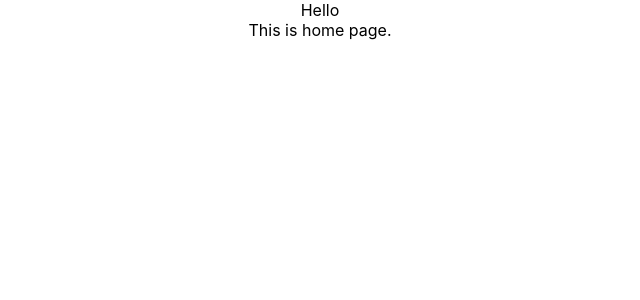
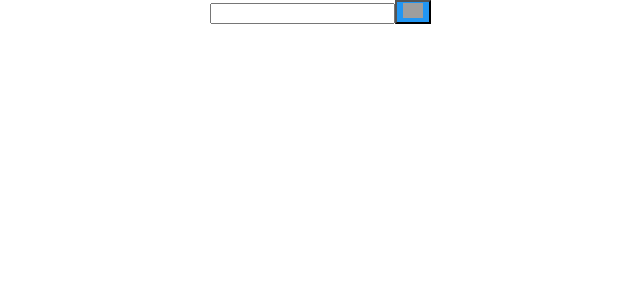
Before and after one commit to Akshaya-vc/weather-app-frontend, a React (Create React App) app: page / in a window 1280 px wide. Shown: the top 300 px of the page, without its empty margins (320-960 px from the left). Built offline with nearby package versions, Linux system fonts and the light colour scheme; grey boxes are pictures that could not be loaded; the HTML template or start-up script is replaced by a standard one.

Commit message:
add: search bar

```diff
--- a/src/App.js
+++ b/src/App.js
@@ -5,7 +5,6 @@ import { Route, Routes } from "react-router-dom";
 function App() {
   return (
     <div className="App">
-      Hello
       <Routes>
         <Route path="/" element={<Home />} />
       </Routes>
--- /dev/null
+++ b/src/pages/Home/Home.page.css
@@ -0,0 +1,9 @@
+.search-input{
+
+}
+.search-btn {
+  background-color: #2196f3;
+}
+.search-btn-icon {
+  width: 20px;
+}
--- a/src/pages/Home/Home.page.jsx
+++ b/src/pages/Home/Home.page.jsx
@@ -1,7 +1,38 @@
-import React from "react";
+import React, { useState } from "react";
+import "./Home.page.css";
 
 const Home = () => {
-  return <div className="home">This is home page.</div>;
+  const searchIconLink =
+    "https://assets.stickpng.com/images/585e4ae1cb11b227491c3393.png";
+  const [input, setInput] = useState("");
+
+  const handleChange = (e) => {
+    setInput(e.target.value);
+  };
+
+  const handleSubmit = () => {
+    // fetch API
+  };
+
+  return (
+    <div className="home">
+      <div className="search">
+        <input
+          type="text"
+          className="search-input"
+          onChange={handleChange}
+          value={input}
+        />
+        <button type="submit" className="search-btn" onClick={handleSubmit}>
+          <img
+            className="search-btn-icon"
+            src={searchIconLink}
+            alt="search-icon"
+          />
+        </button>
+      </div>
+    </div>
+  );
 };
 
 export default Home;
```
Also changed, not shown: 1 other file (tests, documents, lock files or other folders).
